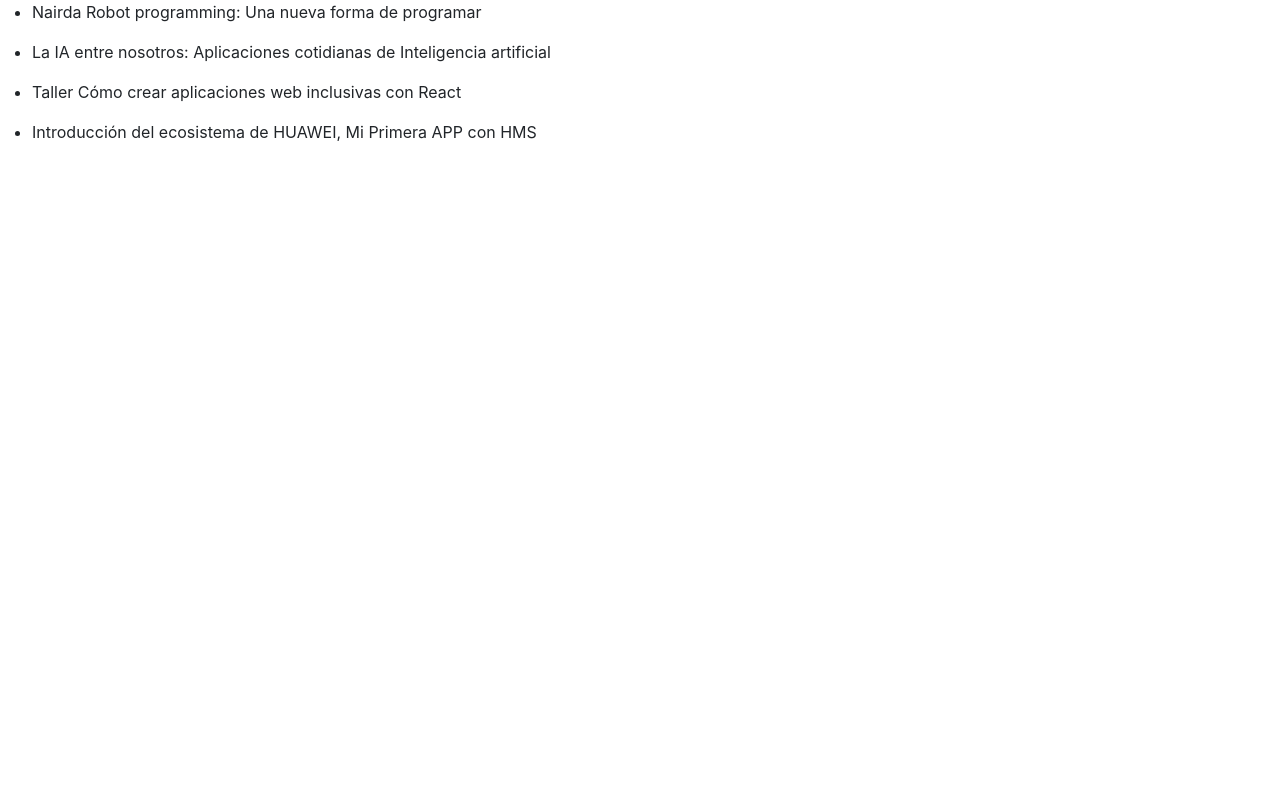
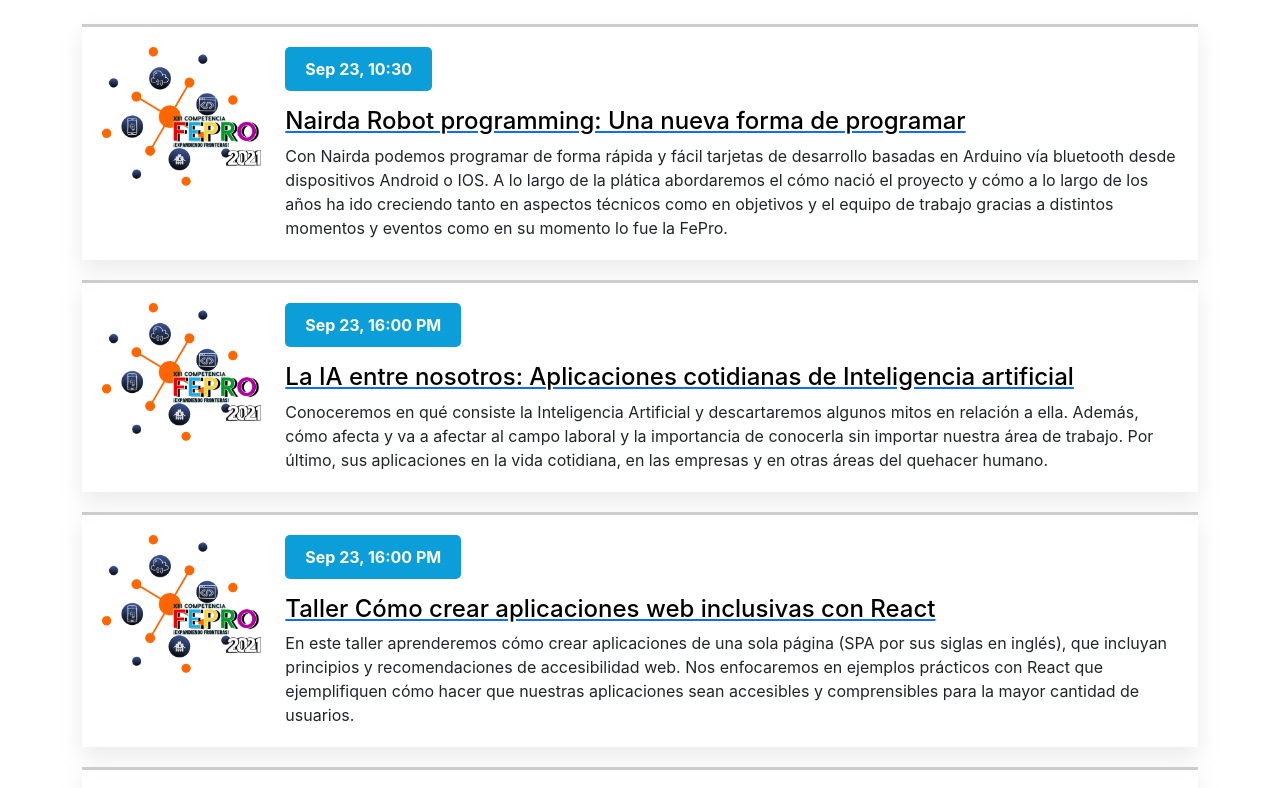
Before and after one commit to alex-arriaga/fepro-2021-accessible-react-app, a React (Create React App) app: page / in a window 1280 px wide. Shown: the top 788 px of the page. Built offline with nearby package versions, Linux system fonts and the light colour scheme.

Commit message:
Crear estructura HTML no accessible

```diff
--- a/public/index.html
+++ b/public/index.html
@@ -25,6 +25,9 @@
       Learn how to configure a non-root public URL by running `npm run build`.
     -->
     <link href="https://cdn.jsdelivr.net/npm/bootstrap@5.1.1/dist/css/bootstrap.min.css" rel="stylesheet" integrity="sha384-F3w7mX95PdgyTmZZMECAngseQB83DfGTowi0iMjiWaeVhAn4FJkqJByhZMI3AhiU" crossorigin="anonymous">
+    <link rel="preconnect" href="https://fonts.googleapis.com">
+    <link rel="preconnect" href="https://fonts.gstatic.com" crossorigin>
+    <link href="https://fonts.googleapis.com/css2?family=Raleway:wght@400;700&display=swap" rel="stylesheet">
     <title>React App</title>
   </head>
   <body>
--- a/src/App.js
+++ b/src/App.js
@@ -3,7 +3,7 @@ import talks from "./data/talks.json"
 
 function App() {
     return (
-        <div className="App">
+        <div className="App container mt-4">
             <Schedule talks={talks}/>
         </div>
     );
--- /dev/null
+++ b/src/components/Schedule/Schedule.css
@@ -0,0 +1,30 @@
+.talks {
+    margin: 0;
+    padding: 0;
+}
+
+.talk {
+    border-top: 3px solid #ccc;
+    box-shadow: 0 10px 20px 0 rgba(233, 233, 233, 0.9);
+    padding: 20px;
+    list-style: none;
+    margin-bottom: 20px;
+}
+
+.talk-title {
+    font-size: 1.5rem;
+    color: black;
+}
+
+.talk-title:hover {
+    color: #0b9ed9;
+}
+
+.talk-date {
+    background-color: #0b9ed9;
+    border-radius: 5px;
+    display: inline-block;
+    padding: 10px 20px;
+    color: white;
+    font-weight: bold;
+}
--- a/src/components/Schedule/Schedule.js
+++ b/src/components/Schedule/Schedule.js
@@ -1,14 +1,27 @@
-import {Fragment} from "react";
+import "./Schedule.css"
 
 function Schedule({talks}) {
     return (
-        <Fragment>
+        <ul className="talks">
             {talks.map(talk => (
-                <ul>
-                    <li>{talk.title}</li>
-                </ul>
+
+                <li className="talk">
+                    <div className="row">
+                        <div className="col-2">
+                            <img src={talk.image} className="img-fluid"/>
+                        </div>
+                        <div className="col-10">
+                            <span className="talk-date">
+                                {talk.date}
+                            </span>
+                            <a href="#"><h2 className="mt-3 talk-title">{talk.title}</h2></a>
+                            <p className="mb-0">{talk.description}</p>
+                        </div>
+                    </div>
+                </li>
+
             ))}
-        </Fragment>
+        </ul>
     );
 }
 
--- a/src/data/talks.json
+++ b/src/data/talks.json
@@ -4,7 +4,7 @@
     "type": "Conferencia",
     "date": "Sep 23, 10:30",
     "place": "Sala Principal",
-    "image": "https://fepro.cs.buap.mx/2021/assets/img/eventos/default.png",
+    "image": "/talks/default.png",
     "speaker": "Adrián Alvarez Galicia",
     "description": "Con Nairda podemos programar de forma rápida y fácil tarjetas de desarrollo basadas en Arduino vía bluetooth desde dispositivos Android o IOS. A lo largo de la plática abordaremos el cómo nació el proyecto y cómo a lo largo de los años ha ido creciendo tanto en aspectos técnicos como en objetivos y el equipo de trabajo gracias a distintos momentos y eventos como en su momento lo fue la FePro."
   },
@@ -13,7 +13,7 @@
     "type": "Conferencia",
     "date": "Sep 23, 16:00 PM",
     "place": "Sala Principal",
-    "image": "https://fepro.cs.buap.mx/2021/assets/img/eventos/default.png",
+    "image": "/talks/default.png",
     "speaker": "Dr. Nicolás Arrioja",
     "description": "Conoceremos en qué consiste la Inteligencia Artificial y descartaremos algunos mitos en relación a ella. Además, cómo afecta y va a afectar al campo laboral y la importancia de conocerla sin importar nuestra área de trabajo. Por último, sus aplicaciones en la vida cotidiana, en las empresas y en otras áreas del quehacer humano."
   },
@@ -22,7 +22,7 @@
     "type": "Taller",
     "date": "Sep 23, 16:00 PM",
     "place": "Sala 1",
-    "image": "https://fepro.cs.buap.mx/2021/assets/img/eventos/default.png",
+    "image": "/talks/default.png",
     "speaker": "Alex Arriaga",
     "description": "En este taller aprenderemos cómo crear aplicaciones de una sola página (SPA por sus siglas en inglés), que incluyan principios y recomendaciones de accesibilidad web. Nos enfocaremos en ejemplos prácticos con React que ejemplifiquen cómo hacer que nuestras aplicaciones sean accesibles y comprensibles para la mayor cantidad de usuarios."
   },
@@ -31,7 +31,7 @@
     "type": "Taller",
     "date": "Sep 24, 10:00 AM",
     "place": "Sala 2",
-    "image": "https://fepro.cs.buap.mx/2021/assets/img/eventos/default.png",
+    "image": "/talks/default.png",
     "speaker": "Alex Arriaga",
     "description": "Huawei Mobile Services (HMS Core) ofrece una amplia gama de capacidades abiertas de dispositivos y de nube, que permiten un desarrollo eficiente, un rápido crecimiento y una monetización flexible. Gracias a esto, los desarrolladores de todo el mundo pueden generar innovaciones revolucionarias."
   }
```
Also changed, not shown: public/talks/default.png (added).
